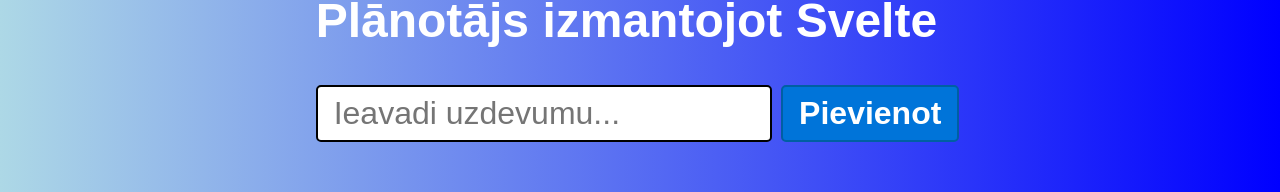
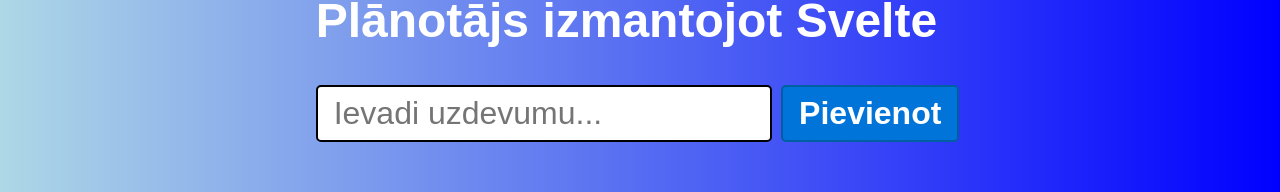
Before and after one commit to kapelss/planotajs-svelte, a Svelte app: page / in a window 1280 px wide. Shown: the part 266-458 px from the top of the page. Built offline with nearby package versions, Linux system fonts and the light colour scheme.

Commit message:
Izlaboju drukas kļūdu

```diff
--- a/src/App.svelte
+++ b/src/App.svelte
@@ -74,7 +74,7 @@
  <div>
   <!-- Teksta ievades lauks -->
   <!-- Enter taustiņa nospiešana arī ļauj pievienot uzdevumu -->
-  <input type="text" placeholder="Ieavadi uzdevumu..." bind:value={ievade} on:keydown={(e) => { if (e.key === "Enter") addTask(); }}/>
+  <input type="text" placeholder="Ievadi uzdevumu..." bind:value={ievade} on:keydown={(e) => { if (e.key === "Enter") addTask(); }}/>
 
   <!-- Poga uzdevuma pievienošanai -->
   <button on:click={addTask} class="pievienot-btn">Pievienot</button>
```
